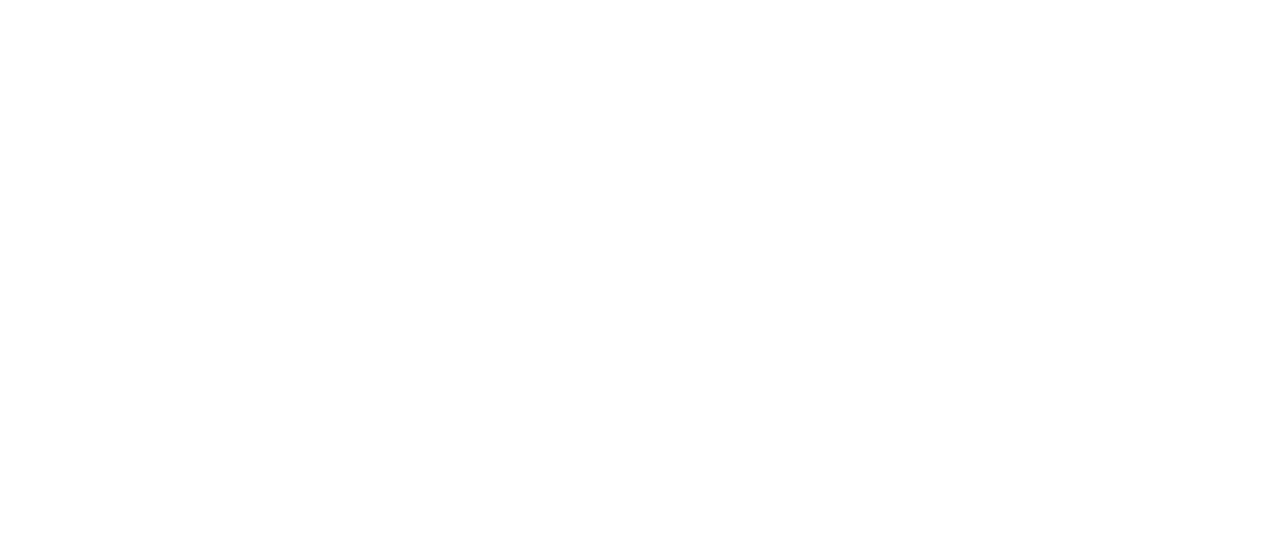
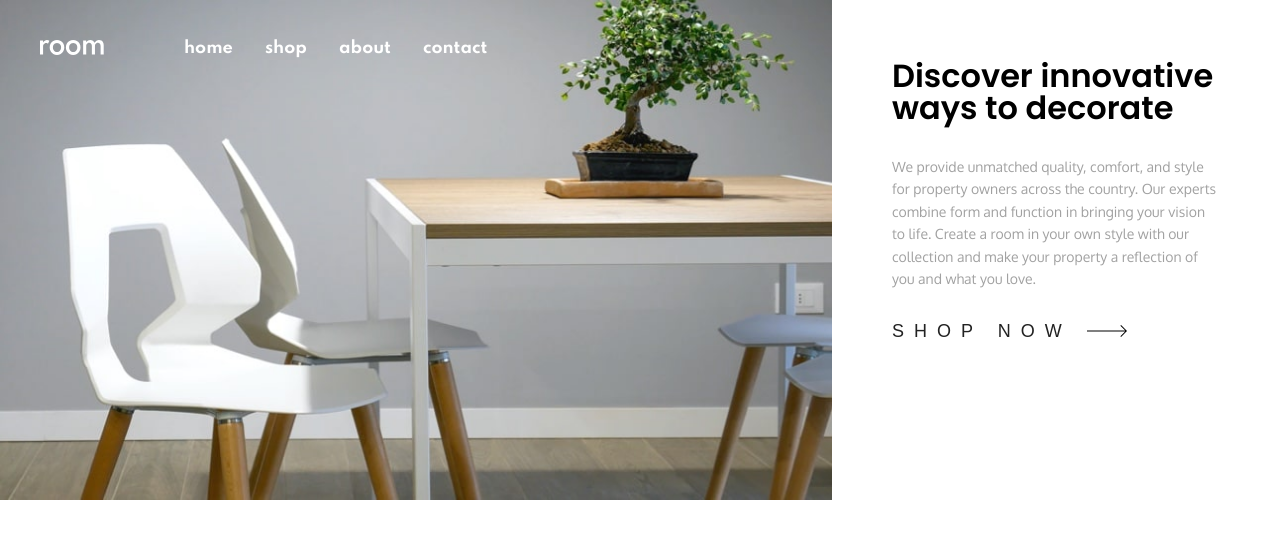
Before and after one commit to YachuJoshi/Rooms, a React (Create React App) app: page / in a window 1280 px wide. Shown: the top 538 px of the page. Built offline with nearby package versions, Linux system fonts and the light colour scheme.

Commit message:
Added desktop version: Navbar, Hero

```diff
--- a/src/App.js
+++ b/src/App.js
@@ -6,7 +6,7 @@
 function App() {
   return (
     <div className="App">
-      <header>
+      <header style={{ zIndex: 10 }}>
         <NavBar />
       </header>
       <Hero />
--- a/src/components/Hero.jsx
+++ b/src/components/Hero.jsx
@@ -1,5 +1,35 @@
 import React from "react";
+import cx from "classnames";
+
+import HeroOne from "../images/desktop-image-hero-1.jpg";
+import { ReactComponent as Arrow } from "../images/icon-arrow.svg";
+import styles from "./Hero.module.scss";
 
 export const Hero = () => {
-  return <div></div>;
+  return (
+    <div className={cx(styles.Hero)}>
+      <div className={styles.HeroLeft}>
+        <figure className={styles.HeroImageContainer}>
+          <img src={HeroOne} alt="Hero" className={styles.HeroImage} />
+        </figure>
+      </div>
+      <div className={styles.HeroRight}>
+        <article className={styles.HeroContent}>
+          <h1 className={styles.HeroHeading}>
+            Discover innovative ways to decorate
+          </h1>
+          <p className={styles.HeroDescription}>
+            We provide unmatched quality, comfort, and style for property owners
+            across the country. Our experts combine form and function in
+            bringing your vision to life. Create a room in your own style with
+            our collection and make your property a reflection of you and what
+            you love.
+          </p>
+          <span className={styles.ShopButton}>
+            SHOP NOW <Arrow className={styles.Arrow} />
+          </span>
+        </article>
+      </div>
+    </div>
+  );
 };
--- /dev/null
+++ b/src/components/Hero.module.scss
@@ -0,0 +1,124 @@
+@import '../sass/main.scss';
+
+.Hero {
+  display: flex;
+  flex-flow: column;
+  z-index: 8;
+
+  @include media-breakpoint-up(lg) {
+    flex-flow: row;
+  }
+}
+
+.HeroLeft {
+  @include media-breakpoint-up(lg) {
+    flex: 0 1 65%;
+    width: 65%;
+  }
+
+  @include media-breakpoint-up(xxl) {
+    flex: 0 1 60%;
+    width: 60%;
+  }
+}
+
+.HeroImageContainer {
+  width: 100%;
+  display: flex;
+  justify-content: center;
+  align-items: center;
+  object-fit: cover;
+
+  @include media-breakpoint-up(lg) {
+    height: 500px;
+  }
+
+  @include media-breakpoint-up(xxl) {
+    height: 700px;
+  }
+}
+
+.HeroImage {
+  height: 100%;
+  width: 100%;
+}
+
+.HeroRight {
+  padding: 60px 32px;
+
+  @include media-breakpoint-up(lg) {
+    padding: 0;
+    flex: 1;
+    height: 500px;
+  }
+
+  @include media-breakpoint-up(xxl) {
+    height: 700px;
+  }
+}
+
+.HeroContent {
+
+  @include media-breakpoint-up(lg) {
+    padding: 40px;
+  }
+
+  @include media-breakpoint-up(xl) {
+    padding: 60px;
+  }
+
+  @include media-breakpoint-up(xxl) {
+    padding: 80px 60px;
+  }
+}
+
+.HeroHeading {
+  font-family: 'Poppins', sans-serif;
+  color: $color-black;
+  font-size: 32px;
+  font-weight: 600;
+}
+
+.HeroDescription {
+  font-family: 'Oxygen', sans-serif;
+  color: $grey-100;
+  line-height: 1.6;
+  font-size: 14px;
+  margin: 20px 0 40px;
+
+  @include media-breakpoint-up(lg) {
+    margin: 32px 0;
+  }
+}
+
+.ShopButton {
+  cursor: pointer;
+  letter-spacing: 10px;
+  font-size: 16px;
+  font-weight: 600;
+  transition: all 0.2s ease-out;
+  font-family: 'Sparta', sans-serif;
+
+  @include media-breakpoint-up(lg) {
+    font-weight: 500;
+    font-size: 18px;
+  }
+
+  &:hover {
+    color: $grey-100;
+
+    svg.Arrow {
+      path {
+        fill: $grey-100;
+      }
+    }
+  }
+
+}
+
+svg.Arrow {
+  path {
+    fill: $color-black;
+    transition: all 0.2s ease-out;
+  }
+}
--- a/src/components/NavBar.jsx
+++ b/src/components/NavBar.jsx
@@ -1,6 +1,7 @@
 import React, { useState, useEffect } from "react";
 import cx from "classnames";
 import styles from "./NavBar.module.scss";
+import Logo from "../images/logo.svg";
 import { ReactComponent as HamburgerMenu } from "../images/icon-hamburger.svg";
 import { ReactComponent as CloseButton } from "../images/icon-close.svg";
 
@@ -26,18 +27,21 @@
         />
         {isOpen && (
           <ul className={styles.NavList}>
-            {navItems.map((item) => (
-              <li>{item}</li>
+            {navItems.map((item, index) => (
+              <li key={index}>{item}</li>
             ))}
           </ul>
         )}
       </div>
       {isOpen && <div className={styles.Overlay} />}
-      <ul className={cx(styles.NavListDesktop)}>
-        {navItems.map((item) => (
-          <li>{item}</li>
-        ))}
-      </ul>
+      <div className={styles.NavDesktop}>
+        <img src={Logo} alt="Logo" className={styles.Logo} />
+        <ul className={cx(styles.NavListDesktop)}>
+          {navItems.map((item, index) => (
+            <li key={index}>{item}</li>
+          ))}
+        </ul>
+      </div>
     </nav>
   );
 };
--- a/src/components/NavBar.module.scss
+++ b/src/components/NavBar.module.scss
@@ -3,12 +3,16 @@
 .Nav {
   display: flex;
   flex-flow: column;
+  top: 0;
+  left: 0;
+  right: 0;
+  position: absolute;
+  z-index: 10;
 }
 
 .NavBar {
   display: flex;
-  background-color: #fcf;
-  padding: 40px 20px;
+  padding: 40px 32px;
 
   @include media-breakpoint-up(md) {
     display: none;
@@ -25,13 +29,7 @@
 
 svg.HamburgerMenu {
   path {
-    fill: black;
-  }
-}
-
-svg.CloseButton {
-  path {
-    fill: black;
+    fill: white;
   }
 }
 
@@ -57,6 +55,45 @@
   }
 }
 
+.NavDesktop {
+  display: none;
+
+  @include media-breakpoint-up(md) {
+    display: flex;
+    padding: 40px;
+  }
+
+  .Logo {
+    height: 16px;
+    width: 64px;
+    margin-right: 80px;
+    cursor: pointer;
+  }
+}
+
 .NavListDesktop {
-  display: none;
+  display: flex;
+
+  li {
+    font-family: 'Spartan', sans-serif;
+    font-weight: 700;
+    font-size: 14px;
+    color: $color-white;
+    cursor: pointer;
+    padding-bottom: 8px;
+    border-bottom: 2px solid transparent;
+    transition: all 0.2s ease-out;
+
+    &:not(:last-child) {
+      margin-right: 32px;
+    }
+
+    &:hover {
+      border-bottom: 2px solid white;
+    }
+
+    @include media-breakpoint-up(xl) {
+      font-size: 16px;
+    }
+  }
 }
--- a/src/sass/base.scss
+++ b/src/sass/base.scss
@@ -1,4 +1,4 @@
-@import url('https://fonts.googleapis.com/css2?family=Spartan:wght@500;600;700&display=swap');
+@import url('https://fonts.googleapis.com/css2?family=Oxygen:wght@300;400;700&family=Poppins:wght@500;600;700&family=Spartan:wght@500;600;700&display=swap');
 
 html {
   scroll-behavior: smooth;
--- a/src/sass/mixins.scss
+++ b/src/sass/mixins.scss
@@ -2,7 +2,8 @@
   sm: 576px,
   md: 768px,
   lg: 992px,
-  xl: 1140px);
+  xl: 1140px,
+  xxl: 1400px);
 
 @function breakpoint-min($name, $breakpoints: $grid-breakpoints) {
   $min: map-get($breakpoints, $name);
--- a/src/sass/variables.scss
+++ b/src/sass/variables.scss
@@ -1,6 +1,7 @@
 @import 'colors.scss';
 
 $color-white: $white;
+$color-black: $black;
 
 $grey: #ccc;
 $grey-100: $dark-grey;
```
